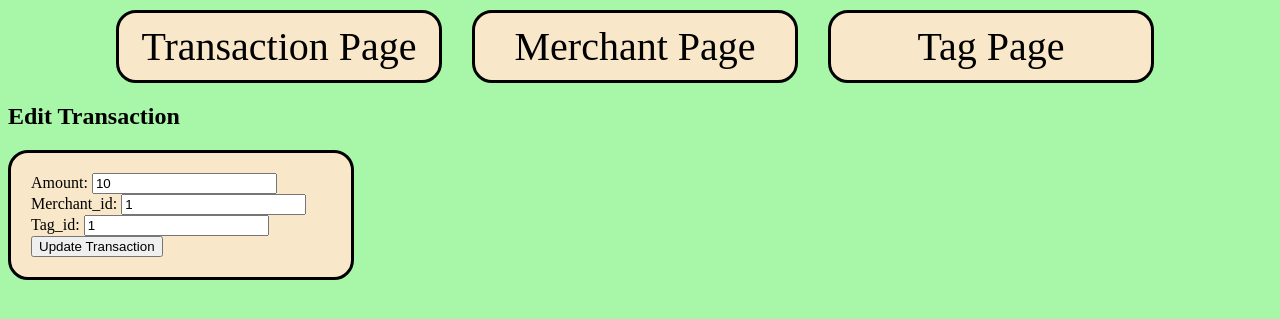
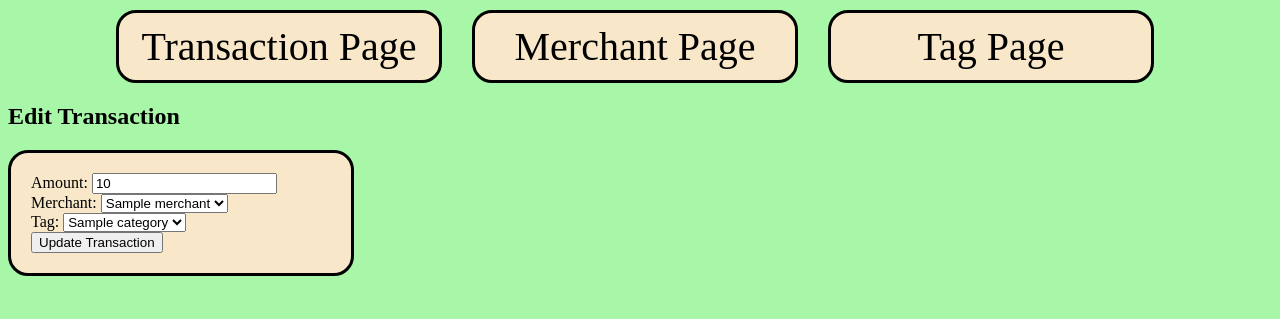
Before and after one commit to SeanAllen95/MoneyManager2, a Flask app: page /transaction/1/edit in a window 1280 px wide. Shown: the part 102-421 px from the top of the page. Run offline with Flask 3, Linux system fonts and the light colour scheme; a database or web service that is not in the repository returns one stand-in record (values such as "Sample title"); some libraries are stand-ins or nearby versions.

Commit message:
fixed all bugs

```diff
--- a/controllers/transaction_controller.py
+++ b/controllers/transaction_controller.py
@@ -2,6 +2,8 @@ import db
 from flask import Flask, render_template, request, redirect, url_for
 from flask import Blueprint
 from models.transaction import Transaction
+from models.merchant import Merchant
+from models.tag import Tag
 
 import repositories.tag_repository as tag_repository
 import repositories.merchant_repository as merchant_repository
@@ -12,10 +14,11 @@ transaction_blueprint = Blueprint("transaction", __name__)
 @transaction_blueprint.route("/transactions")
 def transaction():
     transactions = transaction_repository.join_tables()
+    all_transactions = transaction_repository.select_all()
     transaction_total = transaction_repository.find_transaction_total()
     # merchants = transaction_repository.join_merchants()
     # tags = transaction_repository.join_tags()
-    return render_template("transactions/index.html", transactions = transactions, transaction_total = transaction_total)
+    return render_template("transactions/index.html", transactions = transactions, transaction_total = transaction_total, all_transactions = all_transactions)
 
 # @merchant_blueprint.route("/merchant/transactions")
 # def transactions():
@@ -46,15 +49,21 @@ def create_transaction():
 @transaction_blueprint.route("/transaction/<id>/edit", methods=['GET'])
 def edit_transaction(id):
     transaction = transaction_repository.select(id)
-    return render_template('/transactions/edit_transaction.html', transaction = transaction)
+    merchants = merchant_repository.select_all()
+    tags = tag_repository.select_all()
+    return render_template('/transactions/edit_transaction.html', transaction = transaction, merchants = merchants, tags = tags)
 
 @transaction_blueprint.route("/transaction/<id>", methods=['POST'])
 def update_method(id):
     amount = request.form['amount']
-    merchant_id = request.form['merchant_id']
-    tag_id = request.form['tag_id']
-    transaction = Transaction(amount, merchant_id, tag_id, id)
+    name = request.form['merchant']
+    category = request.form['tag']
+    transaction = Transaction(amount, name, category, id)
+    name = Merchant(name, id)
+    category = Tag(category, id)
     transaction_repository.update(transaction)
+    merchant_repository.update(name)
+    tag_repository.update(category)
     return redirect('/transactions')
 
 # @merchant_blueprint.route("/merchant/<id>/view", methods=['GET'])
@@ -62,7 +71,7 @@ def update_method(id):
 #     merchant = merchant_repository.select(id)
 #     return render_template("merchant/view.html", merchant = merchant)
 
-# @merchant_blueprint.route("/merchant/<id>/delete", methods=['POST'])
-# def delete_merchant(id):
-#     merchant_repository.delete(id)
-#     return redirect('/merchant')
+@transaction_blueprint.route("/transaction/<id>/delete", methods=['POST'])
+def delete_transaction(id):
+    transaction_repository.delete(id)
+    return redirect('/transactions')
--- a/db/money_manager2.sql
+++ b/db/money_manager2.sql
@@ -15,6 +15,6 @@ CREATE TABLE merchants (
 CREATE TABLE transactions (
     id SERIAL PRIMARY KEY,
     amount INT,
-    merchant_id INT NOT NULL REFERENCES ON DELETE CASCADE merchants(id) ,
+    merchant_id INT NOT NULL REFERENCES ON DELETE CASCADE merchants(id),
     tag_id INT NOT NULL REFERENCES ON DELETE CASCADE tags(id)
 );
--- a/repositories/transaction_repository.py
+++ b/repositories/transaction_repository.py
@@ -9,7 +9,7 @@ from models.merchant import Merchant
 
 def save(transaction):
     sql = "INSERT INTO transactions (amount, merchant_id, tag_id) VALUES (%s, %s, %s) RETURNING id"
-    values = [transaction.amount, transaction.merchant_id.id, transaction.tag_id.id]
+    values = [transaction.amount, transaction.merchant_id, transaction.tag_id]
     results = run_sql(sql, values)
     transaction = results[0]['id']
     return transaction
@@ -38,10 +38,10 @@ def delete_all():
     sql = "DELETE FROM transactions"
     run_sql(sql)
 
-# def delete(id):
-#     sql = "DELETE FROM merchants WHERE id = %s"
-#     values = [id]
-#     run_sql(sql, values)
+def delete(id):
+    sql = "DELETE FROM transactions WHERE id = %s"
+    values = [id]
+    run_sql(sql, values)
 
 def update(transaction):
     sql = "UPDATE transactions SET (amount, merchant_id, tag_id) = (%s, %s, %s) WHERE id = %s"
@@ -69,6 +69,6 @@ def find_transaction_total():
 #     print(result)
 
 def join_tables():
-    sql = "SELECT transactions.amount, merchants.name, tags.category FROM transactions JOIN merchants ON transactions.merchant_id = merchants.id JOIN tags ON transactions.tag_id = tags.id"
+    sql = "SELECT transactions.amount, transactions.id, merchants.name, tags.category FROM transactions JOIN merchants ON transactions.merchant_id = merchants.id JOIN tags ON transactions.tag_id = tags.id"
     result = run_sql(sql)
     return result
--- a/templates/transactions/edit_transaction.html
+++ b/templates/transactions/edit_transaction.html
@@ -4,18 +4,26 @@
 <h1>Edit Transaction</h1>
   <section class="new_edit_page">
     <form action="/transaction/{{transaction.id}}" method="post">
+
         <div>
-          <label for="amoount">Amount:</label>
-          <input type="number" id="amoount" name="amount" value="{{transaction.amount}}" required>
+          <label for="amount">Amount:</label>
+          <input type="number" id="amount" name="amount" value="{{transaction.amount}}" required>
         </div>
-        <div>
-            <label for="merchant_id">Merchant_id:</label>
-            <input type="text" id="merchant_id" name="merchant_id" value="{{transaction.merchant_id}}" required>
+        <label for="merchant">Merchant:</label>
+            <select id="merchant" name="merchant">
+                {% for merchant in merchants %}
+                <option value="{{ merchant.id }}">{{ merchant.name }}</option>
+                {% endfor %}
+            </select>
+            <div>
+              <label for="tag">Tag:</label>
+                  <select id="tag" name="tag">
+                      {% for tag in tags %}
+                      <option value="{{ tag.id }}">{{ tag.category }}</option>
+                      {% endfor %}
+                  </select>
           </div>
-          <div>
-            <label for="tag_id">Tag_id:</label>
-            <input type="text" id="tag_id" name="tag_id" value="{{transaction.tag_id}}" required>
-          </div>
+
           <button type="submit">Update Transaction</button>
       </form>
   </section>
```
Also changed, not shown: templates/transactions/index.html (+6 -2 lines).
